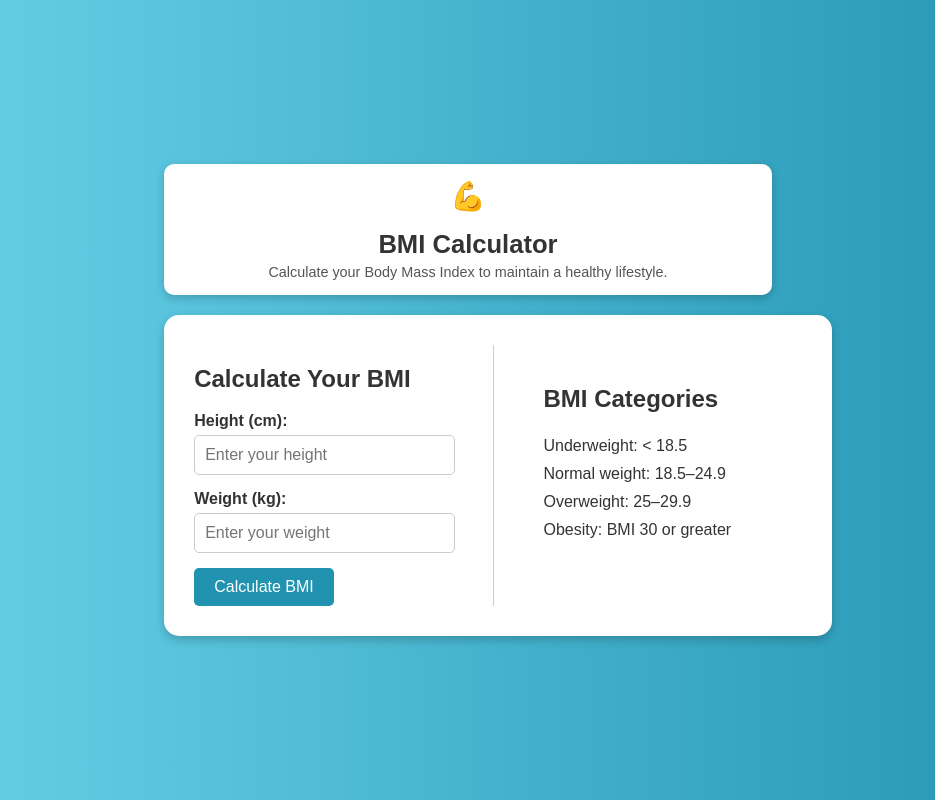
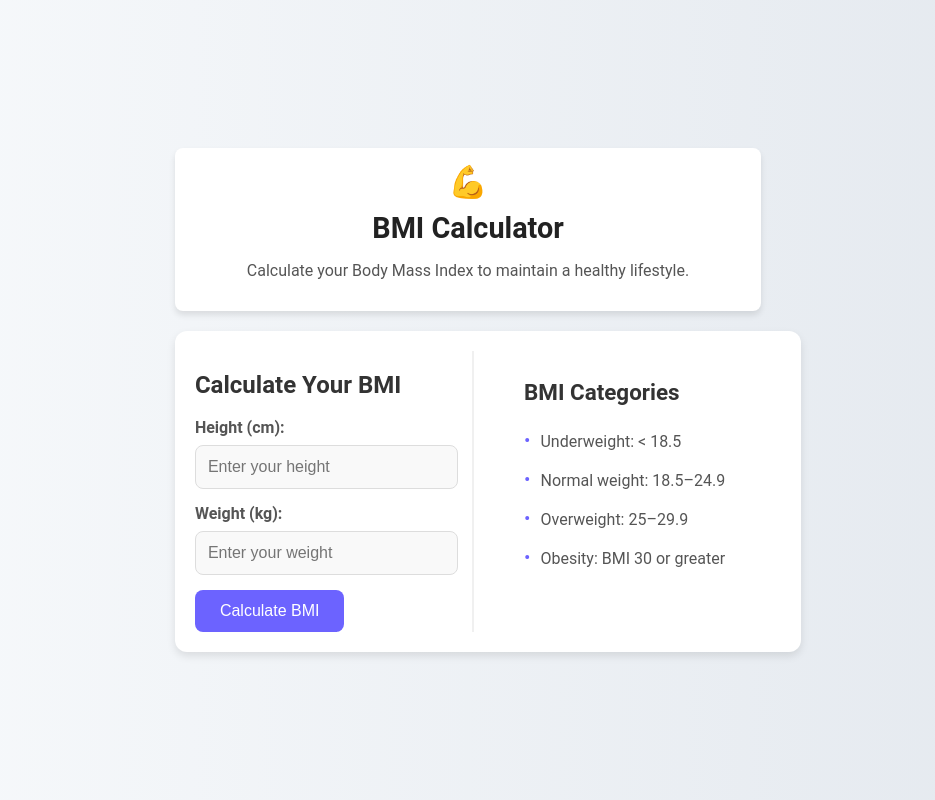
Before and after one commit to shashi-faced/utility, a React (Create React App) app: page / in a window 1280 px wide. Shown: the whole page, without its empty margins (172-1107 px from the left). Built offline with nearby package versions, Linux system fonts and the light colour scheme.

Commit message:
Css chnages

```diff
--- a/src/Components/BMI-Calculator/bmi.css
+++ b/src/Components/BMI-Calculator/bmi.css
@@ -1,10 +1,10 @@
 /* General Styles */
 body {
-    font-family: Arial, sans-serif;
+  font-family: "Roboto", Arial, sans-serif;
   margin: 0;
   padding: 0;
-    background: linear-gradient(to right, #6dd5ed, #2193b0);
-    color: #fff;
+  background: linear-gradient(to right, #f8fafc, #e3e8ee);
+  color: #333;
   display: flex;
   justify-content: center;
   align-items: center;
@@ -17,33 +17,30 @@ body {
 }
 
 /* Header Styles */
-  /* Header Styles */
 .bmi-header {
   text-align: center;
   margin-bottom: 20px;
   background-color: #ffffff;
-    color: #333;
-    padding: 15px; /* Reduced padding */
-    border-radius: 10px; /* Slightly smaller border radius */
-    box-shadow: 0 3px 8px rgba(0, 0, 0, 0.2); /* Softer shadow */
+  color: #222;
+  padding: 15px;
+  border-radius: 8px;
+  box-shadow: 0 4px 6px rgba(0, 0, 0, 0.1);
 }
 
 .header-logo {
-    font-size: 1.8rem; /* Reduced size of the logo */
-    margin-bottom: 5px; /* Less space below the logo */
+  font-size: 2rem;
+  color: #6c63ff;
 }
 
 .bmi-header h1 {
-    font-size: 1.6rem; /* Smaller font size for the title */
-    margin-bottom: 5px;
+  font-size: 1.8rem;
+  margin: 10px 0;
 }
 
 .bmi-header p {
-    font-size: 0.9rem; /* Reduced font size for the description */
+  font-size: 1rem;
   color: #555;
-    margin: 0; /* Removed extra spacing */
 }
-
 
 /* Main Container */
 .bmi-container {
@@ -53,10 +50,10 @@ body {
   gap: 30px;
   background: #ffffff;
   color: #333;
-    padding: 30px;
-    border-radius: 15px;
-    box-shadow: 0 4px 10px rgba(0, 0, 0, 0.2);
-    max-width: 900px;
+  padding: 20px;
+  border-radius: 12px;
+  box-shadow: 0 4px 8px rgba(0, 0, 0, 0.1);
+  max-width: 1000px;
   width: 100%;
 }
 
@@ -66,12 +63,12 @@ body {
 }
 
 .bmi-left {
-    padding: 0 60px 0 0;
-    border-right: 1px solid #ccc;
+  padding: 0 40px 0 0;
+  border-right: 2px solid #f0f0f0;
 }
 
 .bmi-right {
-    padding: 20px;
+  padding: 10px 20px;
 }
 
 /* Input Groups */
@@ -81,51 +78,99 @@ body {
 
 .input-group label {
   font-weight: bold;
-    margin-bottom: 5px;
+  margin-bottom: 8px;
   display: block;
+  color: #555;
 }
 
 .input-group input {
   width: 100%;
-    padding: 10px;
-    border: 1px solid #ccc;
-    border-radius: 5px;
+  padding: 12px;
+  border: 1px solid #ddd;
+  border-radius: 8px;
   font-size: 1rem;
+  color: #333;
+  background-color: #f9f9f9;
+  transition: border-color 0.3s ease;
+}
+
+.input-group input:focus {
+  outline: none;
+  border-color: #6c63ff;
+  background-color: #ffffff;
 }
 
 /* Buttons */
 .calculate-btn {
-    background-color: #2193b0;
+  background-color: #6c63ff;
   color: white;
   border: none;
-    padding: 10px 20px;
+  padding: 12px 25px;
   font-size: 1rem;
-    border-radius: 5px;
+  border-radius: 8px;
   cursor: pointer;
-    transition: background-color 0.3s;
+  transition: background-color 0.3s ease;
 }
 
 .calculate-btn:hover {
-    background-color: #6dd5ed;
+  background-color: #564ce0;
 }
 
 /* Result Section */
 .bmi-result {
   margin-top: 20px;
+  text-align: left;
 }
 
 .bmi-result h3 {
   font-size: 1.5rem;
-    color: #2193b0;
+  color: #6c63ff;
+}
+
+.bmi-result p {
+  font-size: 1.1rem;
+  color: #333;
 }
 
 /* BMI Categories */
+.bmi-right h2 {
+  font-size: 1.4rem;
+  margin-bottom: 15px;
+  color: #333;
+}
+
 .bmi-right ul {
   list-style: none;
   padding: 0;
 }
 
 .bmi-right li {
-    padding: 5px 0;
+  padding: 8px 0;
   font-size: 1rem;
+  color: #555;
 }
+
+.bmi-right li::before {
+  content: "•";
+  color: #6c63ff;
+  margin-right: 10px;
+  font-size: 1.2rem;
+}
+
+/* Media Query for Small Screens */
+@media (max-width: 768px) {
+  .bmi-container {
+    flex-direction: column;
+    padding: 20px;
+  }
+
+  .bmi-left {
+    padding: 0;
+    border-right: none;
+    margin-bottom: 20px;
+  }
+
+  .bmi-right {
+    padding: 0;
+  }
+}
```
Also changed, not shown: src/Components/BMI-Calculator/Bmi.js (indentation only). Lines whose indentation alone changed are shown as unchanged.
